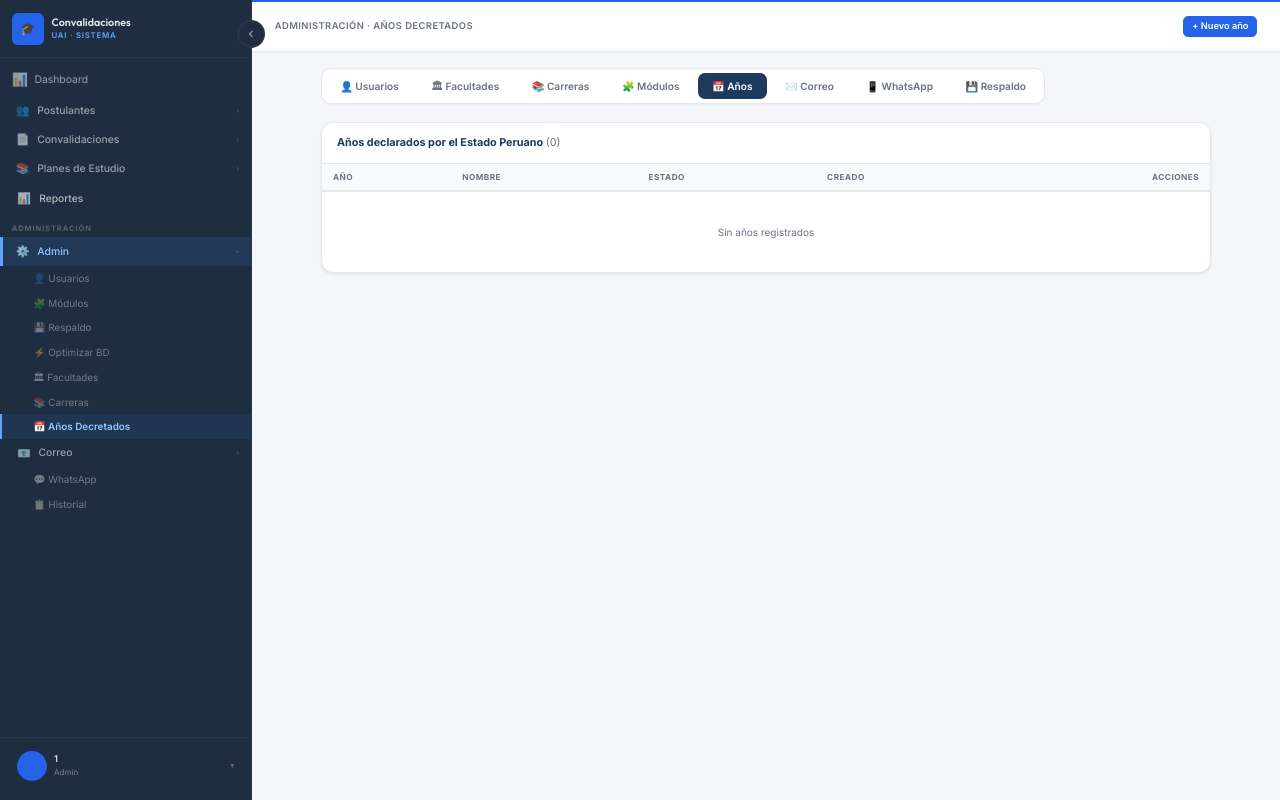
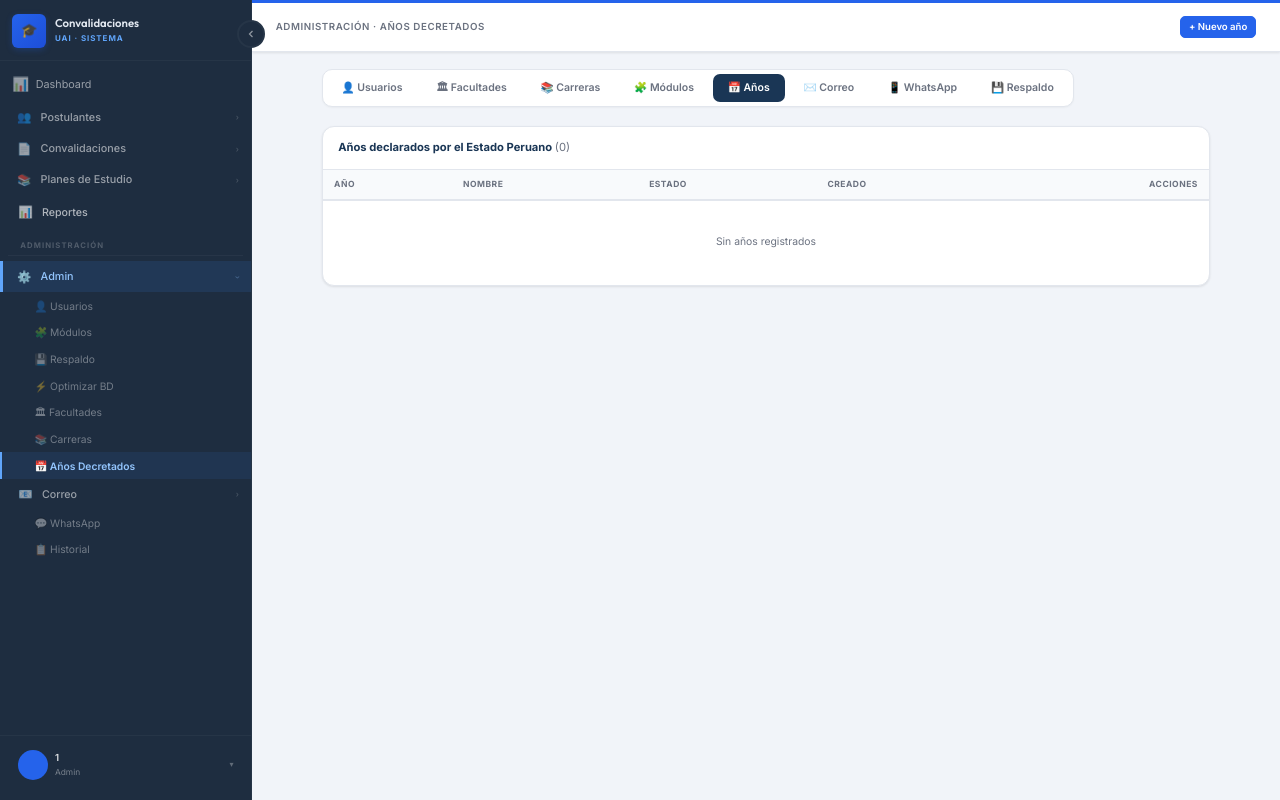
Before and after one commit to cristhianjoelmendozarojas-spec/sistema-convalidaciones, a Flask app: page /admin/anios in a window 1280 px wide. Run offline with Flask 3, Linux system fonts and the light colour scheme; the visitor is signed in with stand-in values (Sample User, id 1); data that the repository does not hold is empty; some libraries are stand-ins or nearby versions.

Commit message:
Mejora visual

```diff
--- a/templates/base.html
+++ b/templates/base.html
@@ -12,20 +12,22 @@
     ══════════════════════════════════════════════ */
     :root {
       /* Surfaces */
-      --surface-ground:  #f4f6f9;
+      --surface-ground:  #f1f4f9;
       --surface-card:    #ffffff;
-      --surface-border:  #e5e7eb;
-      --surface-hover:   #f1f5f9;
+      --surface-border:  #e2e6ed;
+      --surface-hover:   #f0f4fa;
       --surface-section: #f8fafc;
 
       /* Primary */
       --primary:         #2563eb;
       --primary-dark:    #1d4ed8;
       --primary-light:   #eff6ff;
+      --primary-xlight:  #f8faff;
       --primary-border:  #bfdbfe;
+      --primary-ring:    rgba(37,99,235,.15);
 
-      /* Navy — structure */
-      --navy:            #1e3a5f;
+      /* Navy — brand */
+      --navy:            #1a3655;
       --navy-lt:         #f0f4f8;
 
       /* Text */
@@ -44,44 +46,28 @@
       --red-lt:          #fef2f2;
       --red-border:      #fecaca;
 
-      /* Compatibility aliases */
-      --blue:            var(--primary);
-      --blue-lt:         var(--primary-light);
-      --blue-dk:         var(--primary-dark);
+      /* Aliases */
       --gold:            var(--yellow);
-      --gold-lt:         var(--yellow-lt);
       --gold-dk:         #92400e;
-      --warn:            var(--yellow);
-      --warn-lt:         var(--yellow-lt);
-      --warn-dk:         #92400e;
       --green-dk:        #15803d;
       --red-dk:          #991b1b;
-      --cream:           var(--surface-ground);
-      --white:           #ffffff;
-      --gray1:           #f4f6f9;
-      --gray2:           #e5e7eb;
-      --gray3:           #6b7280;
-      --gray4:           #374151;
-      --uai-blue:        var(--primary);
-      --uai-blue-dark:   var(--primary-dark);
-      --uai-blue-lt:     var(--primary-light);
-      --uai-blue-xlt:    #f8faff;
-      --uai-accent:      #60a5fa;
       --purple:          #7c3aed;
       --purple-lt:       #f5f3ff;
+      --white:           #ffffff;
 
       /* Sidebar */
       --sidebar-bg:      #1e2d40;
       --sidebar-border:  #263547;
       --sidebar-w:       252px;
 
-      /* Shadows */
+      /* Shadows — refined */
       --shadow-xs: 0 1px 2px rgba(0,0,0,.04);
       --shadow-sm: 0 1px 3px rgba(0,0,0,.06), 0 1px 2px rgba(0,0,0,.04);
-      --shadow-md: 0 4px 8px rgba(0,0,0,.07), 0 2px 4px rgba(0,0,0,.04);
-      --shadow-lg: 0 10px 20px rgba(0,0,0,.08), 0 4px 8px rgba(0,0,0,.04);
+      --shadow-md: 0 4px 12px rgba(0,0,0,.07), 0 2px 4px rgba(0,0,0,.04);
+      --shadow-lg: 0 10px 24px rgba(0,0,0,.09), 0 4px 8px rgba(0,0,0,.04);
+      --shadow-xl: 0 20px 48px rgba(0,0,0,.12);
 
-      /* Spacing */
+      /* Radius */
       --radius-sm: 6px;
       --radius:    8px;
       --radius-lg: 12px;
@@ -89,15 +75,16 @@
 
     /* ── RESET & BASE ── */
     *, *::before, *::after { box-sizing:border-box; margin:0; padding:0; }
-    html { font-size:13px; }
+    html { font-size:13.5px; }
     body {
       font-family:'Inter',sans-serif;
       background:var(--surface-ground);
       color:var(--text);
       min-height:100vh;
       display:flex;
-      line-height:1.5;
+      line-height:1.6;
       -webkit-font-smoothing:antialiased;
+      -moz-osx-font-smoothing:grayscale;
     }
 
     /* ══ SIDEBAR ══════════════════════════════════ */
@@ -192,66 +179,70 @@
       border-bottom:1px solid var(--sidebar-border);
       display:flex;
       align-items:center;
-      gap:.6rem;
+      gap:.65rem;
     }
     .sidebar-brand-icon {
-      width:32px; height:32px;
-      background:var(--primary);
+      width:34px; height:34px;
+      background:linear-gradient(135deg,var(--primary),var(--primary-dark));
       border-radius:var(--radius-sm);
       display:flex; align-items:center; justify-content:center;
-      font-size:.95rem; flex-shrink:0;
+      font-size:1rem; flex-shrink:0;
+      box-shadow:0 2px 6px rgba(37,99,235,.25);
     }
     .sidebar-brand-text { display:flex; flex-direction:column; }
     .sidebar-brand-title {
       font-family:'Outfit',sans-serif;
       color:#e2e8f0;
-      font-size:.82rem;
+      font-size:.84rem;
       font-weight:600;
-      line-height:1.2;
+      line-height:1.25;
     }
     .sidebar-brand-sub {
-      font-size:.6rem;
-      font-weight:600;
-      letter-spacing:.1em;
+      font-size:.59rem;
+      font-weight:700;
+      letter-spacing:.12em;
       text-transform:uppercase;
       color:#60a5fa;
-      margin-top:.1rem;
+      margin-top:.12rem;
     }
     .sidebar-nav { flex:1; min-height:0; padding:.5rem 0; overflow-y:auto; overflow-x:hidden; }
     .nav-section-label {
-      font-size:.58rem; font-weight:700;
-      letter-spacing:.12em; text-transform:uppercase;
-      color:rgba(255,255,255,.25);
-      padding:.7rem .9rem .2rem;
+      font-size:.57rem; font-weight:700;
+      letter-spacing:.14em; text-transform:uppercase;
+      color:rgba(255,255,255,.22);
+      padding:.8rem .9rem .25rem;
+      border-bottom:1px solid rgba(255,255,255,.04);
+      margin:0 .6rem .35rem;
     }
     .nav-item {
-      display:flex; align-items:center; gap:.5rem;
+      display:flex; align-items:center; gap:.55rem;
       padding:.48rem .9rem;
       color:rgba(255,255,255,.55);
       text-decoration:none;
       font-size:.8rem; font-weight:500;
       cursor:pointer;
-      transition:all .14s;
+      transition:all .16s ease;
       border-left:3px solid transparent;
       user-select:none;
+      position:relative;
     }
-    .nav-item:hover { color:#e2e8f0; background:rgba(255,255,255,.05); }
+    .nav-item:hover { color:#e2e8f0; background:rgba(255,255,255,.06); }
     .nav-item.active { color:#93c5fd; background:rgba(59,130,246,.12); border-left-color:#60a5fa; }
-    .nav-item .icon { font-size:.85rem; width:16px; text-align:center; flex-shrink:0; }
-    .nav-item .arrow { margin-left:auto; font-size:.58rem; transition:transform .2s; opacity:.35; }
+    .nav-item .icon { font-size:.85rem; width:18px; text-align:center; flex-shrink:0; }
+    .nav-item .arrow { margin-left:auto; font-size:.58rem; transition:transform .25s ease; opacity:.35; }
     .nav-item.open .arrow { transform:rotate(90deg); }
-    .nav-submenu { overflow:hidden; max-height:0; transition:max-height .22s ease; }
-    .nav-submenu.open { max-height:300px; }
+    .nav-submenu { overflow:hidden; max-height:0; transition:max-height .25s ease; }
+    .nav-submenu.open { max-height:400px; }
     .nav-subitem {
       display:flex; align-items:center; gap:.45rem;
       padding:.38rem .9rem .38rem 2.4rem;
       color:rgba(255,255,255,.38);
       text-decoration:none;
       font-size:.76rem;
-      transition:all .14s;
+      transition:all .14s ease;
       border-left:2px solid transparent;
     }
-    .nav-subitem:hover { color:#cbd5e1; background:rgba(255,255,255,.04); }
+    .nav-subitem:hover { color:#cbd5e1; background:rgba(255,255,255,.05); }
     .nav-subitem.active { color:#93c5fd; border-left-color:#60a5fa; background:rgba(59,130,246,.09); font-weight:600; }
     .sidebar-footer { padding:.7rem .9rem; border-top:1px solid var(--sidebar-border); font-size:.65rem; color:rgba(255,255,255,.2); }
     .user-dropdown-menu { display:none; }
@@ -270,12 +261,12 @@
     #topbar {
       background:#fff;
       border-bottom:1px solid var(--surface-border);
-      border-top:2px solid var(--primary);
+      border-top:3px solid var(--primary);
       padding:0 1.75rem;
       height:52px;
       display:flex; align-items:center; justify-content:space-between;
       position:sticky; top:0; z-index:50;
-      box-shadow:var(--shadow-xs);
+      box-shadow:var(--shadow-sm);
     }
 
     /* Mobile hamburger button */
@@ -292,8 +283,12 @@
     .topbar-title {
       font-size:.72rem; font-weight:600;
       color:var(--text-muted);
-      letter-spacing:.05em;
+      letter-spacing:.06em;
       text-transform:uppercase;
+    }
+    .topbar-title strong {
+      color:var(--navy);
+      font-weight:700;
     }
 
     /* ══ PAGE CONTENT ═══════════════════════════ */
@@ -338,29 +334,32 @@
 
     /* ══ BUTTONS ══════════════════════════════════*/
     .btn {
-      display:inline-flex; align-items:center; gap:.35rem;
-      padding:.42rem .9rem;
+      display:inline-flex; align-items:center; gap:.4rem;
+      padding:.44rem .95rem;
       border-radius:var(--radius-sm);
       font-family:'Inter',sans-serif;
       font-size:.77rem; font-weight:600;
       cursor:pointer;
       text-decoration:none;
       border:1px solid transparent;
-      transition:all .14s;
+      transition:all .16s ease;
       white-space:nowrap;
       line-height:1.4;
     }
+    .btn:hover { transform:translateY(-.5px); }
+    .btn:active { transform:translateY(0); }
     .btn-primary  { background:var(--primary); color:#fff; border-color:var(--primary); }
-    .btn-primary:hover { background:var(--primary-dark); border-color:var(--primary-dark); }
+    .btn-primary:hover { background:var(--primary-dark); border-color:var(--primary-dark); box-shadow:0 2px 8px rgba(37,99,235,.3); }
     .btn-gold     { background:var(--yellow); color:#fff; border-color:var(--yellow); }
-    .btn-gold:hover { background:var(--gold-dk); border-color:var(--gold-dk); }
+    .btn-gold:hover { background:var(--gold-dk); border-color:var(--gold-dk); box-shadow:0 2px 8px rgba(217,119,6,.3); }
     .btn-outline  { background:#fff; color:var(--text); border-color:var(--surface-border); }
-    .btn-outline:hover { background:var(--surface-hover); border-color:#adb5bd; }
+    .btn-outline:hover { background:var(--surface-hover); border-color:var(--primary); color:var(--primary); }
     .btn-ghost    { background:transparent; color:var(--text-muted); border-color:transparent; }
     .btn-ghost:hover { background:var(--surface-hover); color:var(--text); }
     .btn-danger   { background:var(--red-lt); color:var(--red-dk); border-color:var(--red-border); }
-    .btn-danger:hover { background:var(--red); color:#fff; border-color:var(--red); }
+    .btn-danger:hover { background:var(--red); color:#fff; border-color:var(--red); box-shadow:0 2px 8px rgba(220,38,38,.25); }
     .btn-sm       { padding:.25rem .6rem; font-size:.71rem; border-radius:5px; }
+    .btn-sm:hover { transform:translateY(0); }
 
     /* ══ ALERTS ══════════════════════════════════*/
     .alert {
@@ -407,23 +409,27 @@
     }
 
     /* ══ TABLES ══════════════════════════════════*/
-    .table-wrap { overflow-x:auto; }
+    .table-wrap { overflow-x:auto; border-radius:var(--radius); border:1px solid var(--surface-border); }
     table { width:100%; border-collapse:collapse; font-size:.79rem; }
+    thead { position:sticky; top:0; z-index:2; }
     th {
       background:var(--surface-section);
       color:var(--text-muted);
       font-weight:600;
-      padding:.5rem .8rem;
+      padding:.55rem .85rem;
       text-align:left;
-      font-size:.65rem;
+      font-size:.64rem;
       letter-spacing:.06em;
       text-transform:uppercase;
       border-bottom:2px solid var(--surface-border);
       white-space:nowrap;
     }
-    td { padding:.5rem .8rem; border-bottom:1px solid var(--surface-border); vertical-align:middle; }
-    tr:last-child td { border-bottom:none; }
-    tr:hover td { background:var(--surface-hover); }
+    td { padding:.5rem .85rem; border-bottom:1px solid var(--surface-border); vertical-align:middle; }
+    tbody tr { transition:background .1s ease; }
+    tbody tr:last-child td { border-bottom:none; }
+    tbody tr:hover td { background:var(--surface-hover); }
+    tbody tr:nth-child(even) td { background:rgba(0,0,0,.015); }
+    tbody tr:nth-child(even):hover td { background:var(--surface-hover); }
     .td-right { text-align:right; }
     .td-center { text-align:center; }
     tfoot td { font-weight:700; background:var(--surface-section); color:var(--navy); border-top:2px solid var(--surface-border); }
```
Also changed, not shown: other parts of templates/base.html (+44 -35 lines), templates/auth/login.html (+14 -14 lines).
